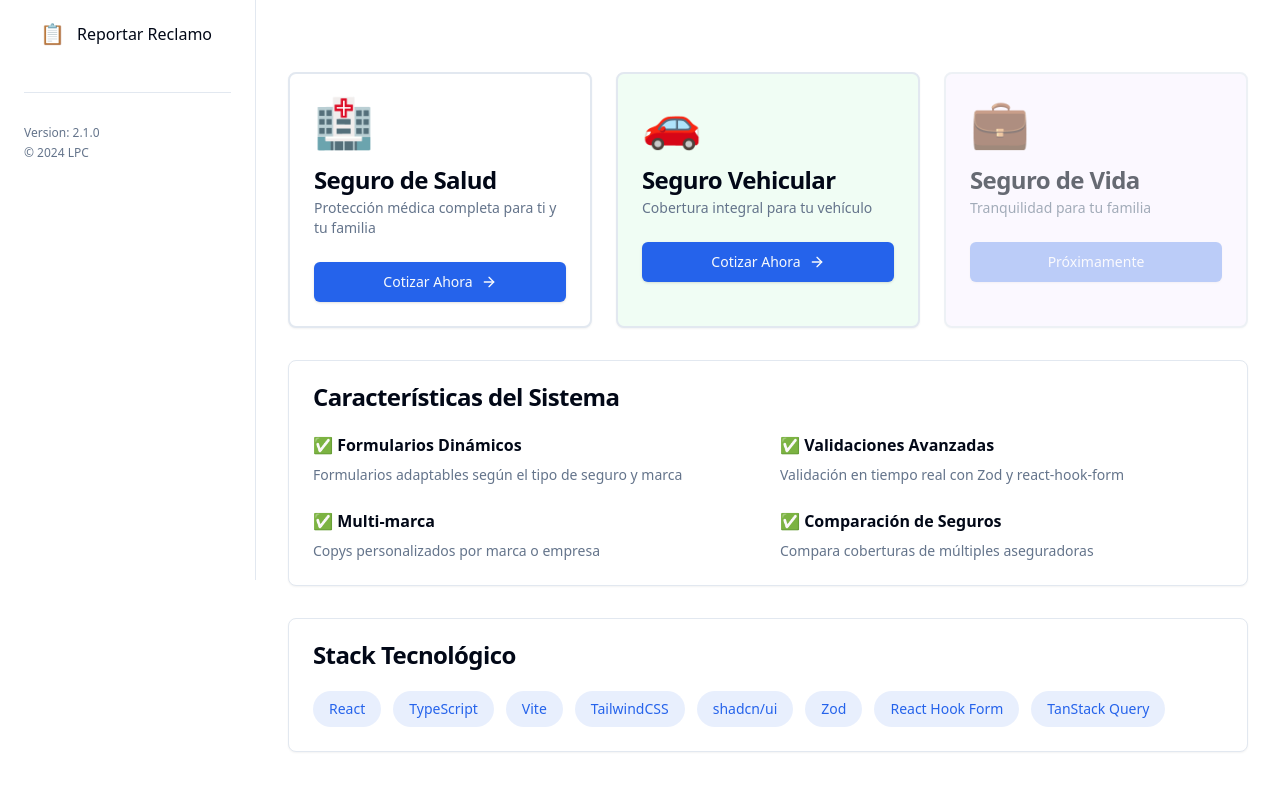
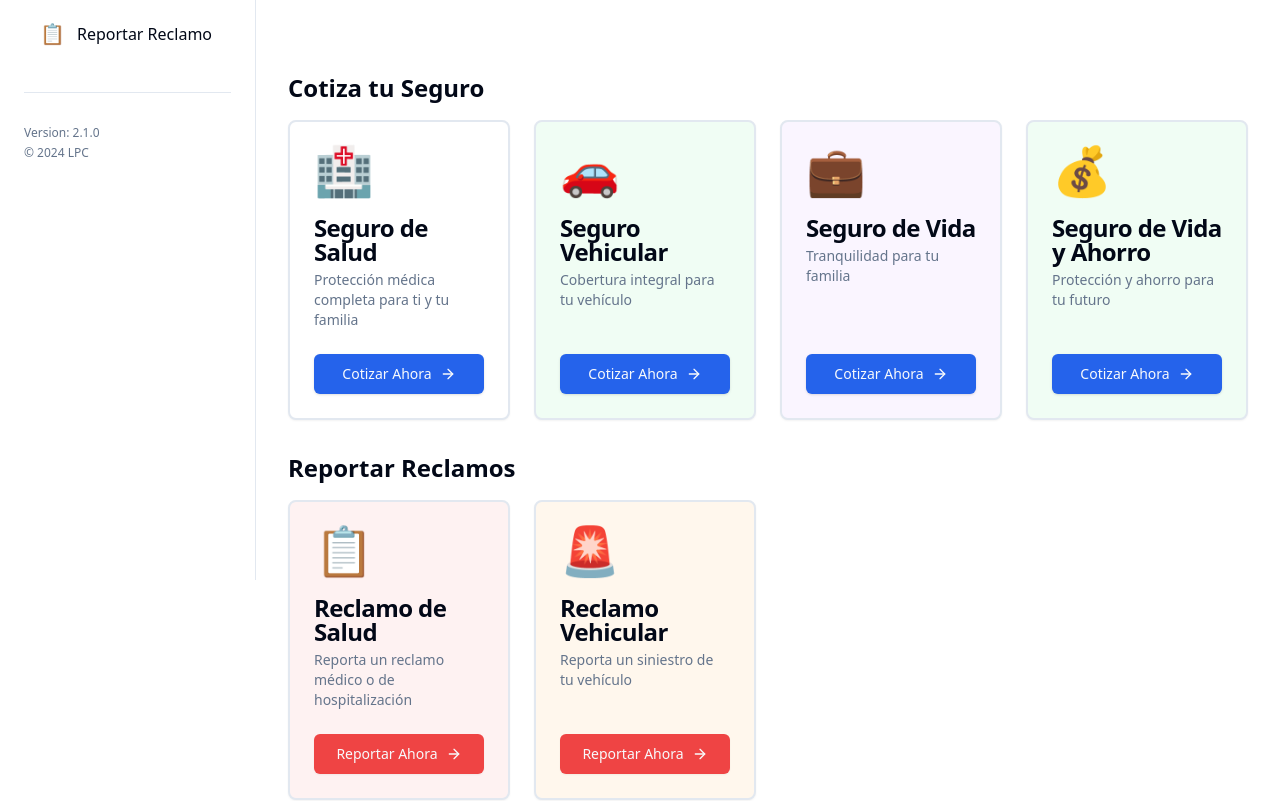
Before and after one commit to jonathanludena/formEngine_lpc, a React (Vite) app: page / in a window 1280 px wide. Shown: the part 220-1021 px from the top of the page. Built offline with nearby package versions, Linux system fonts and the light colour scheme.

Commit message:
feat: enhance routing and state management for insurance types in pages

```diff
--- a/src/App.tsx
+++ b/src/App.tsx
@@ -58,7 +58,7 @@ const App = () => {
       {/* Mobile Menu */}
       <div className="md:hidden fixed top-4 left-4 z-50">
         <Sheet>
-          <SheetTrigger>
+          <SheetTrigger asChild>
             <Button variant="outline" size="icon">
               <Menu className="h-5 w-5" />
             </Button>
@@ -74,7 +74,9 @@ const App = () => {
         <Routes>
           <Route path="/" element={<HomePage />} />
           <Route path="/cotizar" element={<UnifiedQuotePage />} />
+          <Route path="/cotizar/:insuranceType" element={<UnifiedQuotePage />} />
           <Route path="/reclamos" element={<ClaimPage />} />
+          <Route path="/reclamos/:insuranceType" element={<ClaimPage />} />
         </Routes>
       </div>
     </div>
--- a/src/components/ui/sheet.tsx
+++ b/src/components/ui/sheet.tsx
@@ -59,22 +59,39 @@ const useSheet = () => {
   return context;
 };
 
+interface SheetTriggerProps extends React.ButtonHTMLAttributes<HTMLButtonElement> {
+  asChild?: boolean;
+}
+
 const SheetTrigger = React.forwardRef<
   HTMLButtonElement,
-  React.ButtonHTMLAttributes<HTMLButtonElement>
->(({ className, onClick, ...props }, ref) => {
+  SheetTriggerProps
+>(({ asChild = false, className, onClick, children, ...props }, ref) => {
   const { setIsOpen } = useSheet();
+
+  const handleClick = (e: React.MouseEvent<HTMLButtonElement>) => {
+    setIsOpen(true);
+    onClick?.(e);
+  };
+
+  if (asChild && React.isValidElement(children)) {
+    return React.cloneElement(children as React.ReactElement<any>, {
+      onClick: (e: React.MouseEvent<HTMLButtonElement>) => {
+        handleClick(e);
+        children.props.onClick?.(e);
+      },
+    });
+  }
 
   return (
     <button
       ref={ref}
-      onClick={(e) => {
-        setIsOpen(true);
-        onClick?.(e);
-      }}
+      onClick={handleClick}
       className={className}
       {...props}
-    />
+    >
+      {children}
+    </button>
   );
 });
 SheetTrigger.displayName = 'SheetTrigger';
--- a/src/main.tsx
+++ b/src/main.tsx
@@ -17,7 +17,7 @@ const queryClient = new QueryClient({
 ReactDOM.createRoot(document.getElementById('root')!).render(
   <React.StrictMode>
     <QueryClientProvider client={queryClient}>
-      <BrowserRouter>
+      <BrowserRouter future={{ v7_startTransition: true, v7_relativeSplatPath: true }}>
         <App />
       </BrowserRouter>
     </QueryClientProvider>
--- a/src/pages/ClaimPage.tsx
+++ b/src/pages/ClaimPage.tsx
@@ -1,4 +1,5 @@
-import { useState } from 'react';
+import { useState, useEffect } from 'react';
+import { useParams } from 'react-router-dom';
 import { ClaimForm } from '@/components/organisms';
 import { ClaimFormData } from '@/lib/types';
 import { Card, CardContent, CardHeader, CardTitle } from '@/components/ui/card';
@@ -6,9 +7,19 @@ import { Button } from '@/components/ui/button';
 import { CheckCircle2 } from 'lucide-react';
 
 export const ClaimPage = () => {
-  const [insuranceType, setInsuranceType] = useState<'health' | 'vehicle'>('health');
+  const { insuranceType: insuranceTypeParam } = useParams<{ insuranceType?: 'health' | 'vehicle' }>();
+  const [insuranceType, setInsuranceType] = useState<'health' | 'vehicle'>(
+    insuranceTypeParam || 'health'
+  );
   const [submitted, setSubmitted] = useState(false);
   const [isLoading, setIsLoading] = useState(false);
+
+  useEffect(() => {
+    if (insuranceTypeParam && insuranceTypeParam !== insuranceType) {
+      setInsuranceType(insuranceTypeParam);
+      setSubmitted(false);
+    }
+  }, [insuranceTypeParam]);
 
   const handleSubmit = async (data: ClaimFormData) => {
     setIsLoading(true);
--- a/src/pages/HomePage.tsx
+++ b/src/pages/HomePage.tsx
@@ -9,23 +9,46 @@ export const HomePage = () => {
       title: 'Seguro de Salud',
       description: 'Protección médica completa para ti y tu familia',
       icon: '🏥',
-      path: '/cotizar/salud',
+      path: '/cotizar/health',
       color: 'bg-blue-50 dark:bg-blue-950',
     },
     {
       title: 'Seguro Vehicular',
       description: 'Cobertura integral para tu vehículo',
       icon: '🚗',
-      path: '/cotizar/vehiculo',
+      path: '/cotizar/vehicle',
       color: 'bg-green-50 dark:bg-green-950',
     },
     {
       title: 'Seguro de Vida',
       description: 'Tranquilidad para tu familia',
       icon: '💼',
-      path: '#',
+      path: '/cotizar/life',
       color: 'bg-purple-50 dark:bg-purple-950',
-      disabled: true,
+    },
+    {
+      title: 'Seguro de Vida y Ahorro',
+      description: 'Protección y ahorro para tu futuro',
+      icon: '💰',
+      path: '/cotizar/life_savings',
+      color: 'bg-green-50 dark:bg-green-950',
+    },
+  ];
+
+  const claimOptions = [
+    {
+      title: 'Reclamo de Salud',
+      description: 'Reporta un reclamo médico o de hospitalización',
+      icon: '📋',
+      path: '/reclamos/health',
+      color: 'bg-red-50 dark:bg-red-950',
+    },
+    {
+      title: 'Reclamo Vehicular',
+      description: 'Reporta un siniestro de tu vehículo',
+      icon: '🚨',
+      path: '/reclamos/vehicle',
+      color: 'bg-orange-50 dark:bg-orange-950',
     },
   ];
 
@@ -42,36 +65,58 @@ export const HomePage = () => {
         </p>
       </div>
 
-      {/* Features Grid */}
-      <div className="grid grid-cols-1 md:grid-cols-3 gap-6">
+      {/* Features Grid - Cotizaciones */}
+      <div>
+        <h2 className="text-2xl font-bold mb-4">Cotiza tu Seguro</h2>
+        <div className="grid grid-cols-1 md:grid-cols-2 lg:grid-cols-4 gap-6">
           {features.map((feature) => (
             <Card
               key={feature.title}
-            className={`${feature.color} border-2 transition-all hover:shadow-lg ${
-              feature.disabled ? 'opacity-60' : 'hover:scale-105'
-            }`}
+              className={`${feature.color} border-2 transition-all hover:shadow-lg hover:scale-105 flex flex-col`}
             >
-            <CardHeader>
+              <CardHeader className="flex-grow">
                 <div className="text-5xl mb-4">{feature.icon}</div>
                 <CardTitle>{feature.title}</CardTitle>
                 <CardDescription>{feature.description}</CardDescription>
               </CardHeader>
               <CardContent>
-              {feature.disabled ? (
-                <Button disabled className="w-full">
-                  Próximamente
-                </Button>
-              ) : (
                 <Link to={feature.path}>
                   <Button className="w-full group">
                     Cotizar Ahora
                     <ArrowRight className="ml-2 h-4 w-4 group-hover:translate-x-1 transition-transform" />
                   </Button>
                 </Link>
-              )}
               </CardContent>
             </Card>
           ))}
+        </div>
+      </div>
+
+      {/* Claims Grid - Reclamos */}
+      <div>
+        <h2 className="text-2xl font-bold mb-4">Reportar Reclamos</h2>
+        <div className="grid grid-cols-1 md:grid-cols-2 lg:grid-cols-4 gap-6">
+          {claimOptions.map((claim) => (
+            <Card
+              key={claim.title}
+              className={`${claim.color} border-2 transition-all hover:shadow-lg hover:scale-105 flex flex-col`}
+            >
+              <CardHeader className="flex-grow">
+                <div className="text-5xl mb-4">{claim.icon}</div>
+                <CardTitle>{claim.title}</CardTitle>
+                <CardDescription>{claim.description}</CardDescription>
+              </CardHeader>
+              <CardContent>
+                <Link to={claim.path}>
+                  <Button variant="destructive" className="w-full group">
+                    Reportar Ahora
+                    <ArrowRight className="ml-2 h-4 w-4 group-hover:translate-x-1 transition-transform" />
+                  </Button>
+                </Link>
+              </CardContent>
+            </Card>
+          ))}
+        </div>
       </div>
 
       {/* Info Section */}
--- a/src/pages/UnifiedQuotePage.tsx
+++ b/src/pages/UnifiedQuotePage.tsx
@@ -1,4 +1,5 @@
-import { useState } from 'react';
+import { useState, useEffect } from 'react';
+import { useParams } from 'react-router-dom';
 import { InsuranceQuoteForm } from '@/components/organisms';
 import { QuoteResult, InsuranceType } from '@/lib/types';
 import { generateMockHealthQuote } from '@/data';
@@ -7,9 +8,19 @@ import { Button } from '@/components/ui/button';
 import { CheckCircle2 } from 'lucide-react';
 
 export const UnifiedQuotePage = () => {
-  const [insuranceType, setInsuranceType] = useState<InsuranceType>('health');
+  const { insuranceType: insuranceTypeParam } = useParams<{ insuranceType?: InsuranceType }>();
+  const [insuranceType, setInsuranceType] = useState<InsuranceType>(
+    insuranceTypeParam || 'health'
+  );
   const [quoteResults, setQuoteResults] = useState<QuoteResult[] | null>(null);
   const [isLoading, setIsLoading] = useState(false);
+
+  useEffect(() => {
+    if (insuranceTypeParam && insuranceTypeParam !== insuranceType) {
+      setInsuranceType(insuranceTypeParam);
+      setQuoteResults(null);
+    }
+  }, [insuranceTypeParam]);
 
   const handleSubmit = async (_data: unknown) => {
     setIsLoading(true);
```
Lines whose indentation alone changed are shown as unchanged.
